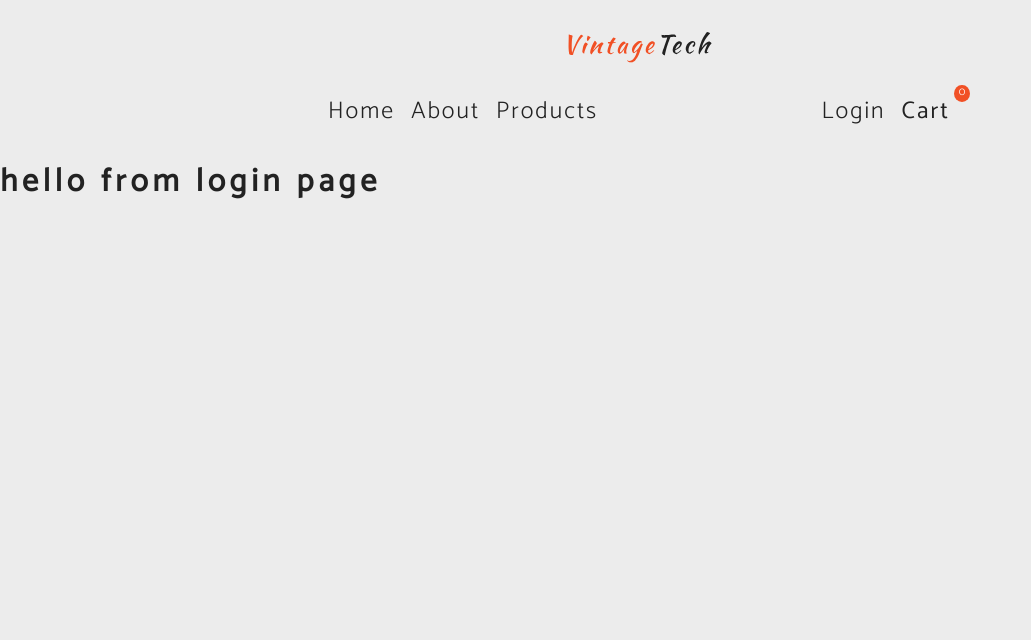
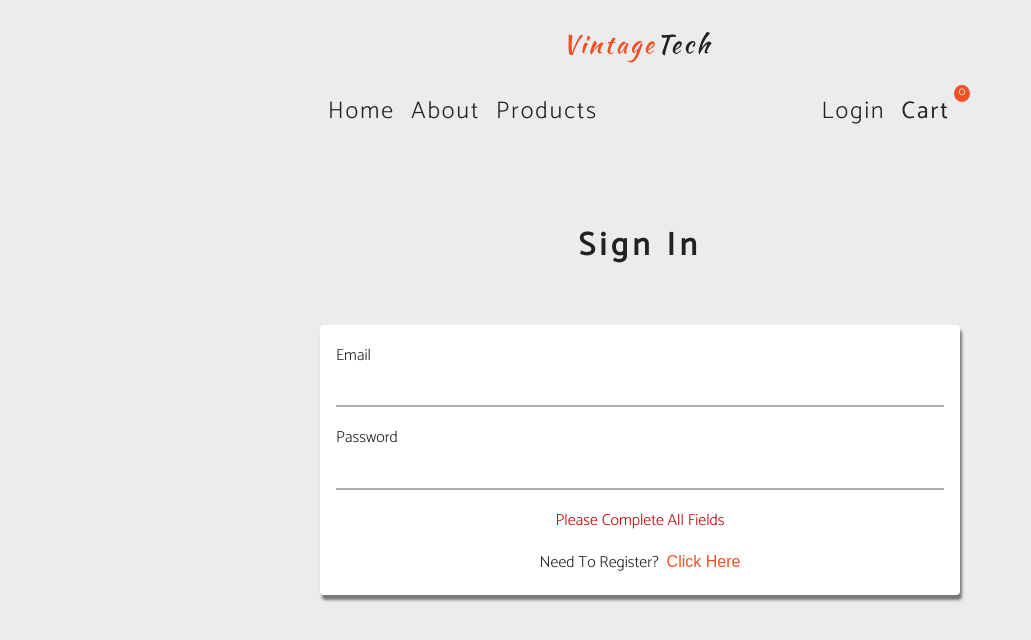
Before and after one commit to spwhittaker/vintage-tech, a React (Create React App) app: page /login in a window 1280 px wide. Shown: the top 640 px of the page, without its empty margins (0-1031 px from the left). Built offline with nearby package versions, Linux system fonts and the light colour scheme; no server answers; the HTML template or start-up script is replaced by a standard one.

Commit message:
add login functionality

```diff
--- a/src/context/user.js
+++ b/src/context/user.js
@@ -1 +1,29 @@
 // user context
+import React, { useState, createContext } from "react";
+
+const UserContext = createContext();
+
+function getUserFromLocalStorage() {
+  return localStorage.getItem("user")
+    ? JSON.parse(localStorage.getItem("user"))
+    : { username: null, token: null };
+}
+
+function UserProvider({ children }) {
+  const [user, setUser] = useState(getUserFromLocalStorage());
+  const userLogin = (user) => {
+    setUser(user);
+    localStorage.setItem("user", JSON.stringify(user));
+  };
+  const userLogout = () => {
+    setUser({ username: null, token: null });
+    localStorage.removeItem("user");
+  };
+
+  return (
+    <UserContext.Provider value={{ user, userLogin, userLogout }}>
+      {children}
+    </UserContext.Provider>
+  );
+}
+export { UserProvider, UserContext };
--- a/src/index.js
+++ b/src/index.js
@@ -4,12 +4,15 @@
 import App from "./App";
 import ProductsProvider from "./context/products";
 import { CartProvider } from "./context/cart";
+import { UserProvider } from "./context/user";
 
 ReactDOM.render(
-  <CartProvider>
-    <ProductsProvider>
-      <App />
-    </ProductsProvider>
-  </CartProvider>,
+  <UserProvider>
+    <CartProvider>
+      <ProductsProvider>
+        <App />
+      </ProductsProvider>
+    </CartProvider>
+  </UserProvider>,
   document.getElementById("root")
 );
--- a/src/pages/Login.js
+++ b/src/pages/Login.js
@@ -1,5 +1,108 @@
-import React from "react";
+import React, { useState, useContext } from "react";
+import { useHistory } from "react-router-dom";
+import { UserContext } from "../context/user";
+import loginUser from "../strapi/loginUser";
+import registerUser from "../strapi/registerUser";
+export default function Login() {
+  const history = useHistory();
+  const { userLogin } = useContext(UserContext);
 
-export default function Login() {
-  return <h1>hello from login page</h1>;
+  const [email, setEmail] = useState("");
+  const [password, setPassword] = useState("");
+  const [username, setUsername] = useState("default");
+  const [isMember, setIsMember] = useState(true);
+
+  let isEmpty = !email || !password || !username;
+  const toggleMember = () => {
+    setIsMember((prevMember) => {
+      let isMember = !prevMember;
+      isMember ? setUsername("default") : setUsername("");
+      return isMember;
+    });
+  };
+  const handleSubmit = async (e) => {
+    e.preventDefault();
+    let response;
+
+    if (isMember) {
+      response = await loginUser({ email, password });
+    } else {
+      response = await registerUser({ username, email, password });
+    }
+    if (response) {
+      const {
+        jwt: token,
+        user: { username },
+      } = response.data;
+      const newUser = { token, username };
+      userLogin(newUser);
+      history.push("/products");
+    } else {
+    }
+  };
+
+  return (
+    <section className="form section">
+      <h2 className="section-title">{isMember ? "Sign in" : "Register"}</h2>
+      <form className="login-form" onSubmit={handleSubmit}>
+        <div className="form-control">
+          <label htmlFor="email" value="email">
+            Email
+            <input
+              type="email"
+              id="email"
+              value={email}
+              onChange={(e) => {
+                setEmail(e.target.value);
+              }}
+            />
+          </label>
+        </div>
+        <div className="form-control">
+          <label htmlFor="password" value="password">
+            Password
+            <input
+              type="password"
+              id="password"
+              value={password}
+              onChange={(e) => {
+                setPassword(e.target.value);
+              }}
+            />
+          </label>
+        </div>
+        {!isMember && (
+          <div className="form-control">
+            <label htmlFor="username" value="username">
+              Username
+              <input
+                type="text"
+                id="username"
+                value={username}
+                onChange={(e) => {
+                  setUsername(e.target.value);
+                }}
+              />
+            </label>
+          </div>
+        )}
+        {isEmpty && <p className="form-empty">Please complete all fields</p>}
+        {!isEmpty && (
+          <button
+            type="submit"
+            className="btn btn-block btn-primary"
+            onClick={handleSubmit}
+          >
+            Submit
+          </button>
+        )}
+        <p className="register-link">
+          {isMember ? "need to register?" : "already a member?"}
+          <button type="button" onClick={toggleMember}>
+            click here
+          </button>
+        </p>
+      </form>
+    </section>
+  );
 }
--- a/src/strapi/loginUser.js
+++ b/src/strapi/loginUser.js
@@ -1 +1,14 @@
 //login user
+import axios from "axios";
+import url from "../utils/URL";
+async function loginUser({ email, password }) {
+  const response = await axios
+    .post(`${url}/auth/local`, {
+      identifier: email,
+      password,
+    })
+    .catch((err) => console.log(err));
+  return response;
+}
+
+export default loginUser;
--- a/src/strapi/registerUser.js
+++ b/src/strapi/registerUser.js
@@ -1 +1,13 @@
 // register user
+import React from "react";
+import axios from "axios";
+import url from "../utils/URL";
+async function registerUser({ username, email, password }) {
+  const response = await axios
+    .post(`${url}/auth/local/register`, { username, email, password })
+    .catch((err) => console.log(err));
+
+  return response;
+}
+
+export default registerUser;
```
